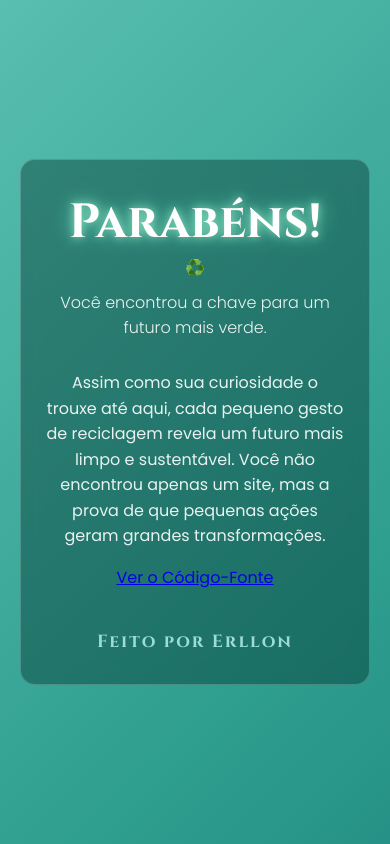
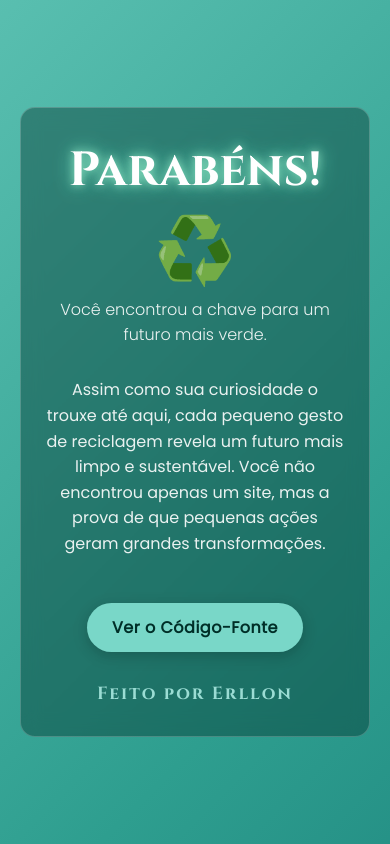
Before and after one commit to Erllon890/Reciclark, a plain HTML site: page index.html in a window 390 px wide. Drawn offline with Linux system fonts and the light colour scheme.

Commit message:
Refactor styles and add new components
Updated comments for clarity and added new styles including a CTA button and animations.

```diff
--- a/style.css
+++ b/style.css
@@ -8,7 +8,7 @@ body, html {
     font-family: 'Poppins', sans-serif;
 }
 
-/* NOVO! Gradiente animado com cores da natureza */
+/* Gradiente animado com cores da natureza */
 .secret-container {
     height: 100vh;
     display: flex;
@@ -27,7 +27,7 @@ body, html {
     100% { background-position: 0% 50%; }
 }
 
-/* NOVO! Caixa de conteúdo com tom verde escuro e transparente */
+/* Caixa de conteúdo com fundo verde escuro e transparente (Glassmorphism) */
 .content-box {
     text-align: center;
     color: white;
@@ -39,9 +39,11 @@ body, html {
     -webkit-backdrop-filter: blur(10px); /* Para compatibilidade com Safari */
     max-width: 700px;
     animation: fade-in-up 1.5s cubic-bezier(0.25, 0.46, 0.45, 0.94) both;
+    /* NOVO: Adicione uma transição para o efeito de hover */
+    transition: transform 0.3s ease-in-out, box-shadow 0.3s ease-in-out;
 }
 
-/* Animação de Entrada do Conteúdo (sem alteração) */
+/* Animação de Entrada do Conteúdo */
 @keyframes fade-in-up {
     0% {
         opacity: 0;
@@ -59,12 +61,11 @@ body, html {
     font-size: 4.5rem;
     margin: 0;
     color: #ffffff;
-    /* NOVO! Brilho do texto em tons de verde-água */
     text-shadow: 0 0 10px rgba(173, 255, 216, 0.8), 0 0 20px rgba(127, 255, 212, 0.8);
     animation: text-glow 2.5s ease-in-out infinite alternate;
 }
 
-/* NOVO! Animação de brilho com as novas cores */
+/* Animação de brilho do texto */
 @keyframes text-glow {
     from {
         text-shadow: 0 0 10px rgba(173, 255, 216, 0.7), 0 0 20px rgba(127, 255, 212, 0.7);
@@ -74,12 +75,33 @@ body, html {
     }
 }
 
+/* NOVO! Estilo para o Ícone de Reciclagem */
+.recycle-icon {
+    font-size: 5rem; /* Tamanho grande */
+    margin: 20px 0;
+    line-height: 1;
+    animation: icon-pulse 2s infinite alternate ease-in-out; /* Nova animação */
+}
+
+/* NOVO! Animação de pulsação sutil do Ícone */
+@keyframes icon-pulse {
+    from {
+        transform: scale(1);
+        opacity: 0.8;
+    }
+    to {
+        transform: scale(1.05);
+        opacity: 1;
+    }
+}
+
+
 /* Subtítulo */
 .subtitle {
     font-size: 1.2rem;
     font-weight: 300;
     margin-top: 10px;
-    opacity: 0.9; /* Opacidade levemente aumentada para melhor leitura */
+    opacity: 0.9;
 }
 
 /* Mensagem de Agradecimento */
@@ -90,15 +112,46 @@ body, html {
     opacity: 0.9;
 }
 
-/* NOVO! Assinatura com cor coordenada */
+/* Assinatura */
 .signature {
     margin-top: 40px;
     font-family: 'Cinzel', serif;
     font-weight: 700;
     font-size: 1.1rem;
     letter-spacing: 2px;
-    color: #b2f0e8; /* Cor verde-claro tirada do gradiente */
+    color: #b2f0e8;
     opacity: 0.85;
+}
+
+
+/* NOVO! Estilo para o Botão CTA (Call to Action) */
+.cta-button {
+    display: inline-block;
+    margin-top: 30px;
+    padding: 12px 25px;
+    background-color: #79d7c8; /* Cor mais clara do gradiente */
+    color: #002f28; /* Cor de texto escura para contraste */
+    text-decoration: none; /* Remove sublinhado */
+    border-radius: 50px;
+    font-weight: 700;
+    font-size: 1rem;
+    letter-spacing: 0.5px;
+    transition: background-color 0.3s, transform 0.1s;
+    box-shadow: 0 4px 15px rgba(0, 0, 0, 0.2);
+}
+
+.cta-button:hover {
+    background-color: #b2f0e8; /* Fica mais claro no hover */
+    transform: translateY(-2px); /* Efeito de pressão/sutil levitação */
+}
+
+
+/* Ajustes para Telas Grandes (Efeito Hover na Caixa) */
+@media (min-width: 601px) {
+    .content-box:hover {
+        transform: translateY(-5px) scale(1.01); /* Move levemente para cima e aumenta */
+        box-shadow: 0 15px 30px rgba(0, 0, 0, 0.3); /* Adiciona uma sombra mais escura */
+    }
 }
 
 /* Ajustes para Telas Pequenas (Celulares) */
@@ -109,7 +162,14 @@ body, html {
     .main-title {
         font-size: 3rem;
     }
+    .recycle-icon {
+        font-size: 4rem;
+        margin: 15px 0;
+    }
     .subtitle {
         font-size: 1rem;
     }
+    .signature {
+        margin-top: 30px;
+    }
 }
```
